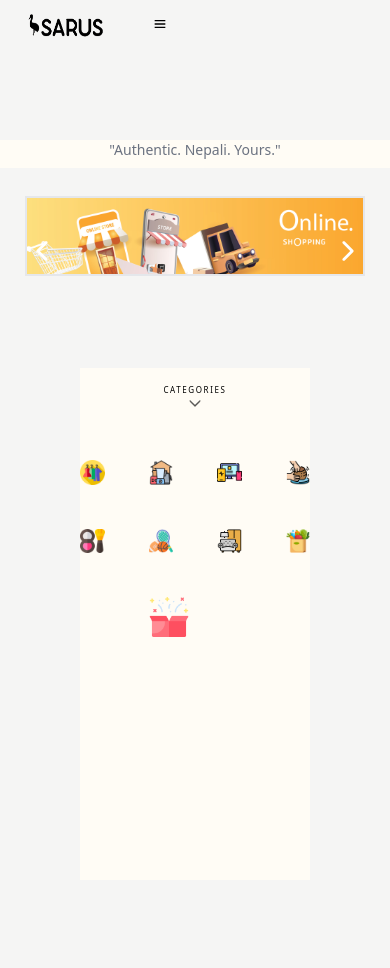
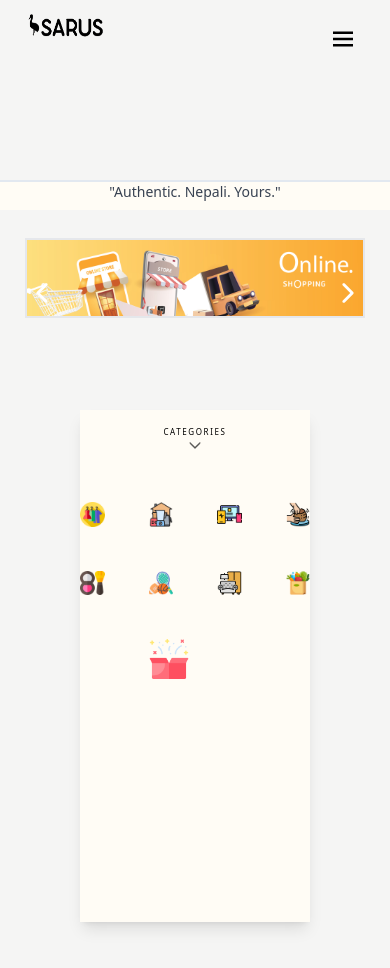
Before and after one commit to Santosa5555/sarus_store, a React (Vite) app in the folder ecommerceWeb/: page / in a window 390 px wide. Shown: the top 968 px of the page. Built offline with nearby package versions, Linux system fonts and the light colour scheme.

Commit message:
responsive

```diff
--- a/ecommerceWeb/src/components/HamMenu.jsx
+++ b/ecommerceWeb/src/components/HamMenu.jsx
@@ -0,0 +1,31 @@
+import React from 'react'
+import { NavLink } from 'react-router-dom'
+import { IoCloseSharp } from "react-icons/io5";
+export default function HamMenu({showMenu,setShowMenu}) {
+    // function hideMenu(){
+    //     showMenu=false
+    // }
+
+    return (
+        <>
+            <div className={`fixed top-0  right-0 flex flex-col space-y-6 pt-20 text-lg
+            text-center border-2  h-lvh  z-10 text-white bg-rose-600 w-1/3 transition-transform  ${ showMenu ? 'translate-x-0' : 'translate-x-full'}
+            duration-300 ease-in-out`}>
+
+                    <button className='text-4xl text-white  absolute top-7 right-8 animate-bounce-once' onClick={()=>setShowMenu(false)}><IoCloseSharp /></button>
+
+                    <NavLink to="login" className='hover:text-slate-500'>Login</NavLink>
+
+                    <NavLink to="signup" className='hover:text-slate-500'>Signup</NavLink>
+
+                    <NavLink to="contact" className='hover:text-slate-500'>contact</NavLink>
+
+
+
+
+
+            </div>
+        </>
+
+    )
+}
--- a/ecommerceWeb/src/components/header.jsx
+++ b/ecommerceWeb/src/components/header.jsx
@@ -1,40 +1,50 @@
-import React from 'react'
+import React, { useState } from 'react'
 import { useMediaQuery } from 'react-responsive';
 import { NavLink } from 'react-router-dom';
 import { BiMenu } from "react-icons/bi";
 import logo from '../assets/logoecom.png'
 import { useSelector } from 'react-redux';
 import { CiShoppingCart } from "react-icons/ci";
+import HamMenu from './HamMenu';
 const Header = () => {
     const cartProducts = useSelector(state => state.cart)
 
     const isSmall = useMediaQuery({ query: "(max-width: 828px)" });
     return (
         <div>
-            {isSmall ? <SmallScreenHeader cartProducts={cartProducts} /> : <LargeScreenHeader cartProducts={cartProducts}/>}
+            {isSmall ? <SmallScreenHeader cartProducts={cartProducts} /> : <LargeScreenHeader cartProducts={cartProducts} />}
 
         </div>
     )
 }
-const SmallScreenHeader = ({cartProducts}) => {
-
+const SmallScreenHeader = ({ cartProducts }) => {
+    const [showMenu, setShowMenu] = useState(false)
+    function showHamMenu() {
+        setShowMenu(!showMenu)
+    }
     return (
         <div className="z-10">
 
-        <header>
-            <nav className='flex space-x-6 items-center mx-auto'>
+            <header>
+                <nav className='flex space-x-6 items-center mx-auto relative '>
 
 
-                 <NavLink to="/" className=''><img src={logo} alt='sarus' className='
+                    <NavLink to="/" className=''><img src={logo} alt='sarus' className='
                   ml-4 mt-2 sm:h-14 md:h-14 lg:h-14 h-10 lg:w-40 sm:w-40 w-28 md:w-40'></img>
-                  </NavLink>
-                  <BiMenu />
+                    </NavLink>
+                    <button onClick={showHamMenu}>
+
+
+                        <BiMenu className='absolute right-8 text-3xl top-1/2' />
+                    </button>
 
 
 
 
-            </nav>
-        </header>
+                </nav>
+            </header>
+            {showMenu && <HamMenu showMenu={showMenu} setShowMenu={setShowMenu}/>}
+
 
 
 
@@ -43,7 +53,7 @@ const SmallScreenHeader = ({cartProducts}) => {
 
     )
 }
-const LargeScreenHeader = ({cartProducts}) => {
+const LargeScreenHeader = ({ cartProducts }) => {
     return (
         <div className="z-10">
 
@@ -52,14 +62,14 @@ const LargeScreenHeader = ({cartProducts}) => {
                 <nav className='flex space-x-6 items-center mx-auto'>
 
 
-                    <NavLink to="/" className=''><img src={logo} alt='sarus' className=' ml-4 mt-2 sm:h-14 md:h-14 lg:h-14 h-10 lg:w-40 sm:w-40 w-28 md:w-40 '></img></NavLink>
-                    <NavLink to="categories" className='ml-5 mt-1'>Category</NavLink>
+                    <NavLink to="/" className=''><img src={logo} alt='sarus' className='hover:animate-bounce-once ml-4 mt-2 sm:h-14 md:h-14 lg:h-14 h-10 lg:w-40 sm:w-40 w-28 md:w-40 '></img></NavLink>
+                    <NavLink to="categories" className='ml-4 mt-1 hover:text-slate-500'>Category</NavLink>
                     <form action="" className=' rounded-md relative  '>
 
                         <input
                             type="text"
                             placeholder="What are you lookin for? "
-                            className="lg:w-80 md:w-64 sm:w-52 border-none mt-2  mr-4 p-2 ml-6 rounded-md focus:outline-none  focus:ring-2 focus:ring-red-300 bg-white   "
+                            className=" lg:w-80 md:w-64 sm:w-52 border-2 mt-2  mr-4 p-2 ml-3 rounded-xl text-md focus:outline-none  focus:ring-1 focus:ring-stone-500 hover:shadow-md bg-white   "
                         // onKeyUp={}
                         />
 
@@ -69,11 +79,11 @@ const LargeScreenHeader = ({cartProducts}) => {
 
 
                     <ul className="absolute lg:right-24 mt-2 md:right-12 flex lg:space-x-5 md:space-x-3 items-center ">
-                        <NavLink to="login" className='hover:underline'>Login</NavLink>
+                        <NavLink to="login" className='hover:text-slate-500'>Login</NavLink>
                         <p>|</p>
-                        <NavLink to="signup">Signup</NavLink>
+                        <NavLink to="signup" className='hover:text-slate-500'>Signup</NavLink>
                         <NavLink to="cart" className={cartProducts.length > 0 ? `flex text-green-600` : `flex`}><CiShoppingCart className='text-2xl ' /> {cartProducts.length}</NavLink>
-                        <NavLink to="contact">contact</NavLink>
+                        <NavLink to="contact" className='hover:text-slate-500'>contact</NavLink>
 
                     </ul>
 
--- a/ecommerceWeb/src/layout/RootLayout.jsx
+++ b/ecommerceWeb/src/layout/RootLayout.jsx
@@ -43,7 +43,7 @@ export default function RootLayout() {
                 <Header/>
 
             </motion.div>
-            <main className='mt-[100px] bg-stone-100'>
+            <main className='mt-[140px] bg-stone-100'>
                 <Outlet />
             </main>
 
--- a/ecommerceWeb/src/pages/HeroSection.jsx
+++ b/ecommerceWeb/src/pages/HeroSection.jsx
@@ -41,7 +41,7 @@ export default function HeroSection() {
     return (
 
         <div className="hero-section">
-            <motion.div className="text-center text-sm md:text-lg lg:text-xl  sm:text-sm text-gray-500 bg-[#fffcf5] border-slate-200 pb-2"
+            <motion.div className="text-center font-light text-sm md:text-xl lg:text-2xl sm:text-lg text-gray-700 bg-[#fffcf5] border-t-2 border-slate-200 pb-2"
              initial={{ y: 0 }} animate={{ y: -8 }} transition={{ duration: 1 }}>"Authentic. Nepali. Yours."</motion.div>
             {/* banner */}
             <motion.div className="banner-container flex mx-auto relative border-2 lg:h-72 md:h-64 xl:h-80 sm:h-40 h-20 xl:w-[calc(100%-400px)]
@@ -67,12 +67,12 @@ export default function HeroSection() {
 
 
             {/* //categories */}
-            <div className="categories mt-24  bg-[#fffcf5] ml-20 mr-20 xl:h-[53rem] lg:h-[49rem] md:h-[46rem] h-[32rem] sm:h-[39rem] relative flex flex-col  items-center">
+            <div className="categories mt-24 shadow-lg bg-[#fffcf5] ml-20 mr-20 xl:h-[53rem] lg:h-[49rem] md:h-[46rem] h-[32rem] sm:h-[39rem] relative flex flex-col  items-center">
 
                 <p className='text-center font-thin tracking-[0.2em] animate-bounce sm:text-sm md:text-lg lg:text-xl xl:text-xl text-[8px] mt-4'>CATEGORIES </p>
                 <HiChevronDown className='animate-bounce' />
                 <div className="categoyGrid grid grid-cols-4 gap-11 mt-12 ">
-                    <NavLink to="fashion"><img src='./categories/wardrobe.png' className='w-10 sm:w-12 md:w-16 lg:w-20 xl:w-20 hover:brightness-50 ' data-aos="zoom-in" data-aos-delay="600" data-aos-once="true" /></NavLink>
+                    <NavLink to="fashion"><img src='./categories/wardrobe.png' className='w-10 sm:w-12 md:w-16 lg:w-20 xl:w-20 hover:brightness-50' data-aos="zoom-in" data-aos-delay="600" data-aos-once="true" /></NavLink>
                     <NavLink to="home&kitchen"><img src='./categories/home&kitchen.png' className='w-10 sm:w-12 md:w-16 lg:w-20  hover:brightness-50 ' data-aos="zoom-in" data-aos-delay="600" data-aos-once="true" /></NavLink>
                     <NavLink to="electronics"><img src='./categories/electronics.png' className='w-10 sm:w-12 md:w-16 xl:w-20 lg:w-20 hover:brightness-50 ' data-aos="zoom-in " data-aos-delay="600" data-aos-once="true" /></NavLink>
                     <NavLink to="arts&crafts" className=''><img src='./categories/porcelain.png' className='w-10 sm:w-12 xl:w-20 md:w-16 lg:w-20 hover:brightness-50 ' data-aos="zoom" data-aos-delay="600" data-aos-once="true" /></NavLink>
--- a/ecommerceWeb/tailwind.config.js
+++ b/ecommerceWeb/tailwind.config.js
@@ -17,6 +17,7 @@ export default {
 
 
       },
+
     },
   },
   plugins: [],
```
